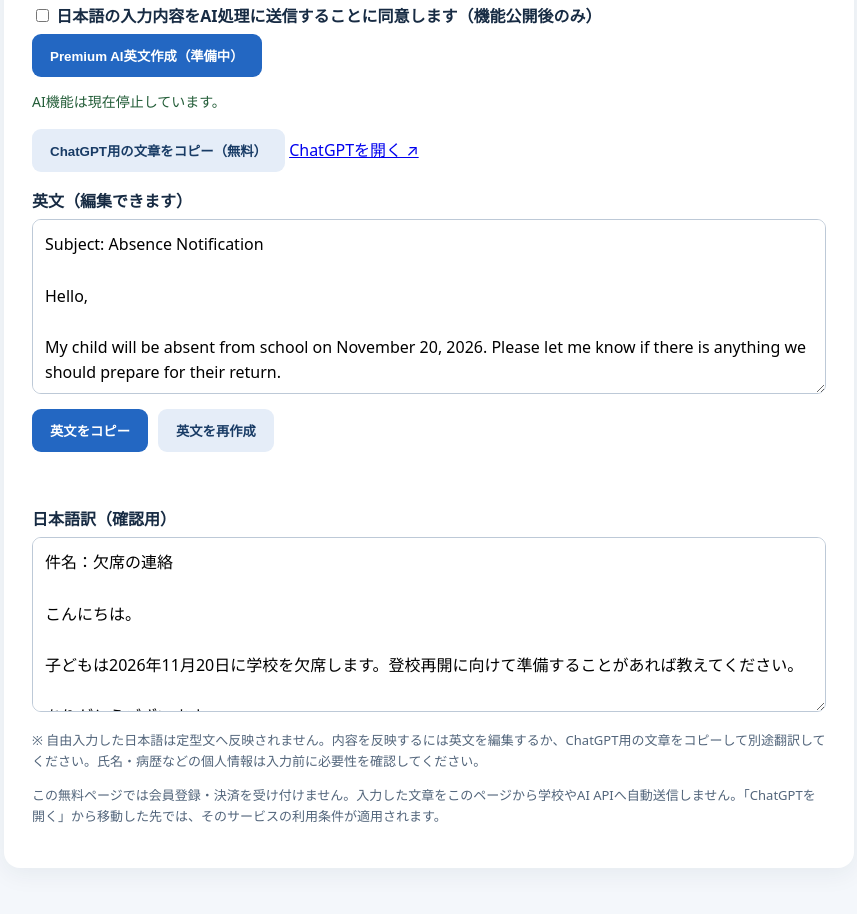
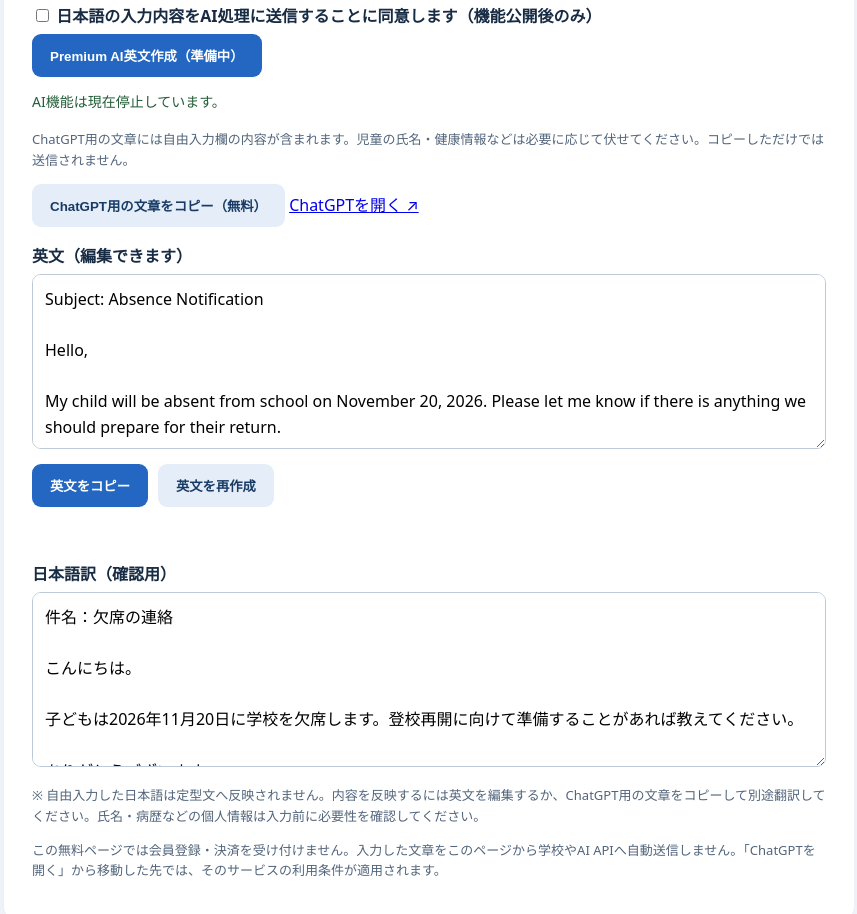
Before and after one commit to tomohideaoki/rawforge-demo, a plain HTML site: page index.html in a window 1280 px wide. Shown: the part 934-1848 px from the top of the page, without its empty margins (211-1068 px from the left). Drawn offline with Linux system fonts and the light colour scheme.

Commit message:
Warn about child data before manual ChatGPT copy

```diff
--- a/index.html
+++ b/index.html
@@ -28,6 +28,7 @@
 <label><input id="aiConsent" type="checkbox" style="width:auto"> 日本語の入力内容をAI処理に送信することに同意します（機能公開後のみ）</label>
 <button id="premiumTranslate" type="button" disabled aria-disabled="true">Premium AI英文作成（準備中）</button>
 <p class="status" id="premiumStatus" aria-live="polite">AI機能は現在停止しています。</p>
+<p class="hint" id="manualPrivacyNotice">ChatGPT用の文章には自由入力欄の内容が含まれます。児童の氏名・健康情報などは必要に応じて伏せてください。コピーしただけでは送信されません。</p>
 <button id="aiGenerate" type="button" class="secondary">ChatGPT用の文章をコピー（無料）</button>
 <a href="https://chatgpt.com/" target="_blank" rel="noopener noreferrer">ChatGPTを開く ↗</a>
 <label for="english">英文（編集できます）</label><textarea id="english" spellcheck="true"></textarea>
```
